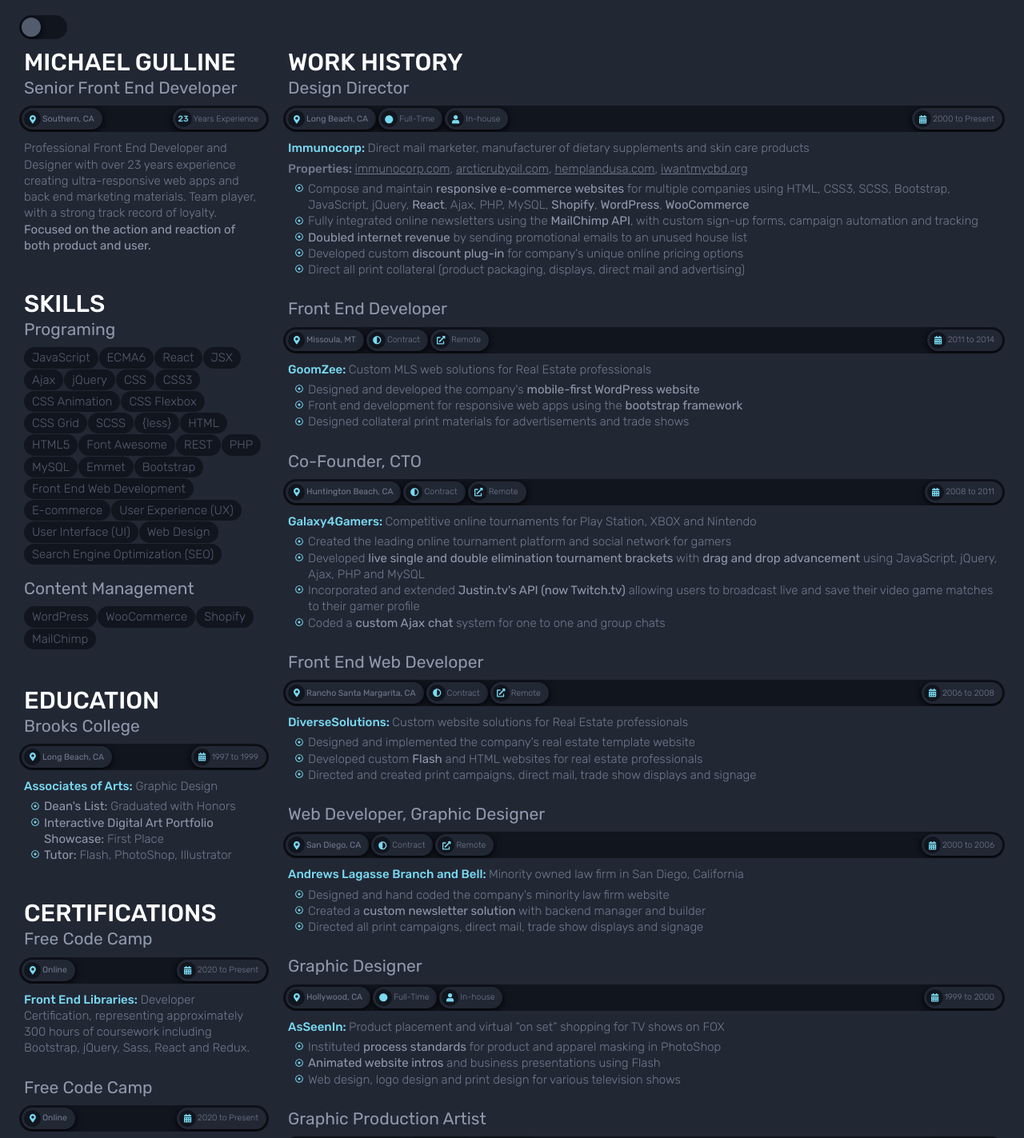
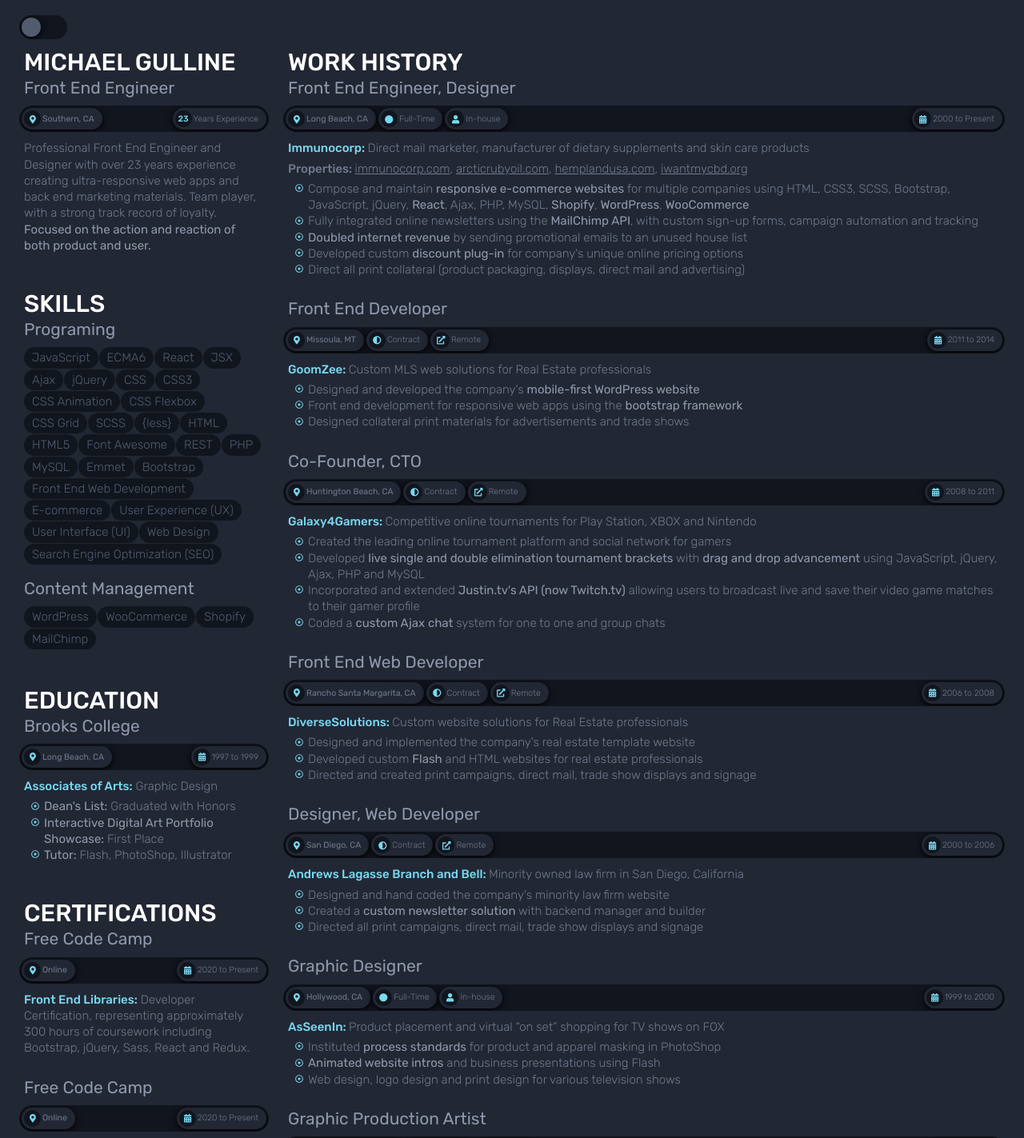
Before and after one commit to mikegulline/resume, a React (Create React App) app: page / in a window 1280 px wide. Shown: the top 1423 px of the page at 80% size. Built offline with nearby package versions, Linux system fonts and the light colour scheme.

Commit message:
udated resume

```diff
--- a/src/data/data.js
+++ b/src/data/data.js
@@ -2,9 +2,9 @@
     info: {
       first: "Michael",
       last: "Gulline",
-      title: "Senior Front End Developer",
+      title: "Front End Engineer",
       summary:
-        "Professional Front End Developer and Designer with over 23 years experience creating ultra-responsive web apps and back end marketing materials. Team player, with a strong track record of loyalty. <b>Focused on the action and reaction of both product and user.</b>",
+        "Professional Front End Engineer and Designer with over 23 years experience creating ultra-responsive web apps and back end marketing materials. Team player, with a strong track record of loyalty. <b>Focused on the action and reaction of both product and user.</b>",
       avatar: "",
       website: "http://mikegulline.com/",
       gender: "M",
@@ -87,7 +87,7 @@
         state: "CA",
         onsite: 1,
         website: "https://immunocorp.com/",
-        title: "Design Director",
+        title: "Front End Engineer, Designer",
         type: "Full-Time",
         start: "2000",
         end: "Present",
@@ -170,7 +170,7 @@
         state: "CA",
         onsite: 0,
         website: "",
-        title: "Web Developer, Graphic Designer",
+        title: "Designer, Web Developer",
         type: "Contract",
         start: "2000",
         end: "2006",
```
Also changed, not shown: 1 other file (tests, documents, lock files or other folders).
